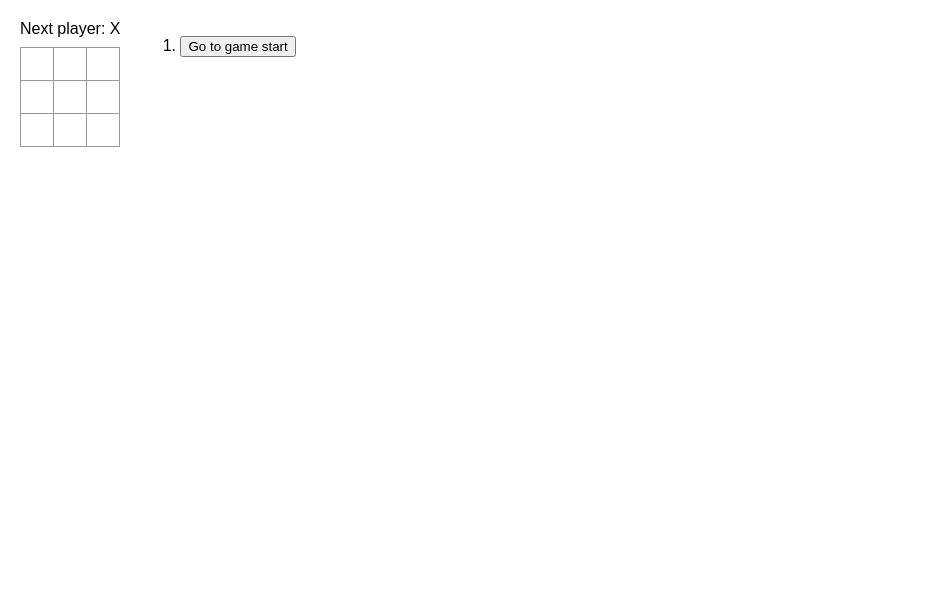
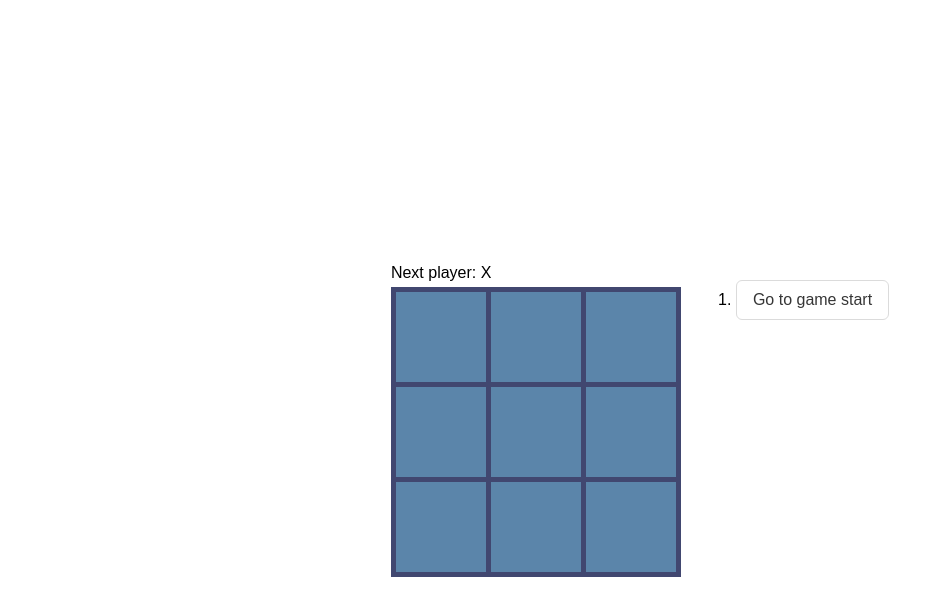
Before and after one commit to jacobhuynh/ForgePostCD1, a React (Create React App) app: page / in a window 1280 px wide. Shown: the top 616 px of the page, without its empty margins (0-932 px from the left). Built offline with nearby package versions, Linux system fonts and the light colour scheme.

Commit message:
added css

```diff
--- a/src/App.js
+++ b/src/App.js
@@ -25,18 +25,26 @@ export default function Game() {
     }
     return (
       <li key={move}>
-        <button onClick={() => jumpTo(move)}>{description}</button>
+        <button className="historyButton" onClick={() => jumpTo(move)}>
+          {description}
+        </button>
       </li>
     );
   });
 
   return (
-    <div className="game">
-      <div className="game-board">
-        <Board xIsNext={xIsNext} squares={currentSquares} onPlay={handlePlay} />
-      </div>
-      <div className="game-info">
-        <ol>{moves}</ol>
+    <div className="center">
+      <div className="game">
+        <div className="game-board">
+          <Board
+            xIsNext={xIsNext}
+            squares={currentSquares}
+            onPlay={handlePlay}
+          />
+        </div>
+        <div className="game-info">
+          <ol>{moves}</ol>
+        </div>
       </div>
     </div>
   );
--- a/src/styles.css
+++ b/src/styles.css
@@ -57,18 +57,18 @@ body {
 }
 
 .square {
-  background: #fff;
-  border: 1px solid #999;
+  background: #5B85AA;
+  border: 5px solid #414770;
   float: left;
-  font-size: 24px;
+  font-size: 75px;
   font-weight: bold;
   line-height: 34px;
-  height: 34px;
-  margin-right: -1px;
-  margin-top: -1px;
+  height: 100px;
+  margin-right: -5px;
+  margin-top: -5px;
   padding: 0;
   text-align: center;
-  width: 34px;
+  width: 100px;
 }
 
 .board-row:after {
@@ -88,3 +88,25 @@ body {
 .game-info {
   margin-left: 20px;
 }
+
+.center {
+  display:flex;
+  align-items: center;
+  justify-content: center;
+  height:100vh;
+}
+
+.historyButton {
+  display: flex;
+  align-items: center;
+  justify-content: center;
+  background-color: #fff;
+  border: 1px solid #dbdbdb;
+  border-radius: .375em;
+  box-sizing: border-box;
+  color: #363636;
+  cursor: pointer;
+  font-size: 1rem;
+  height: 2.5em;
+  padding: calc(.5em - 1px) 1em;
+}
```
Also changed, not shown: src/index.js (line endings or trailing spaces).
